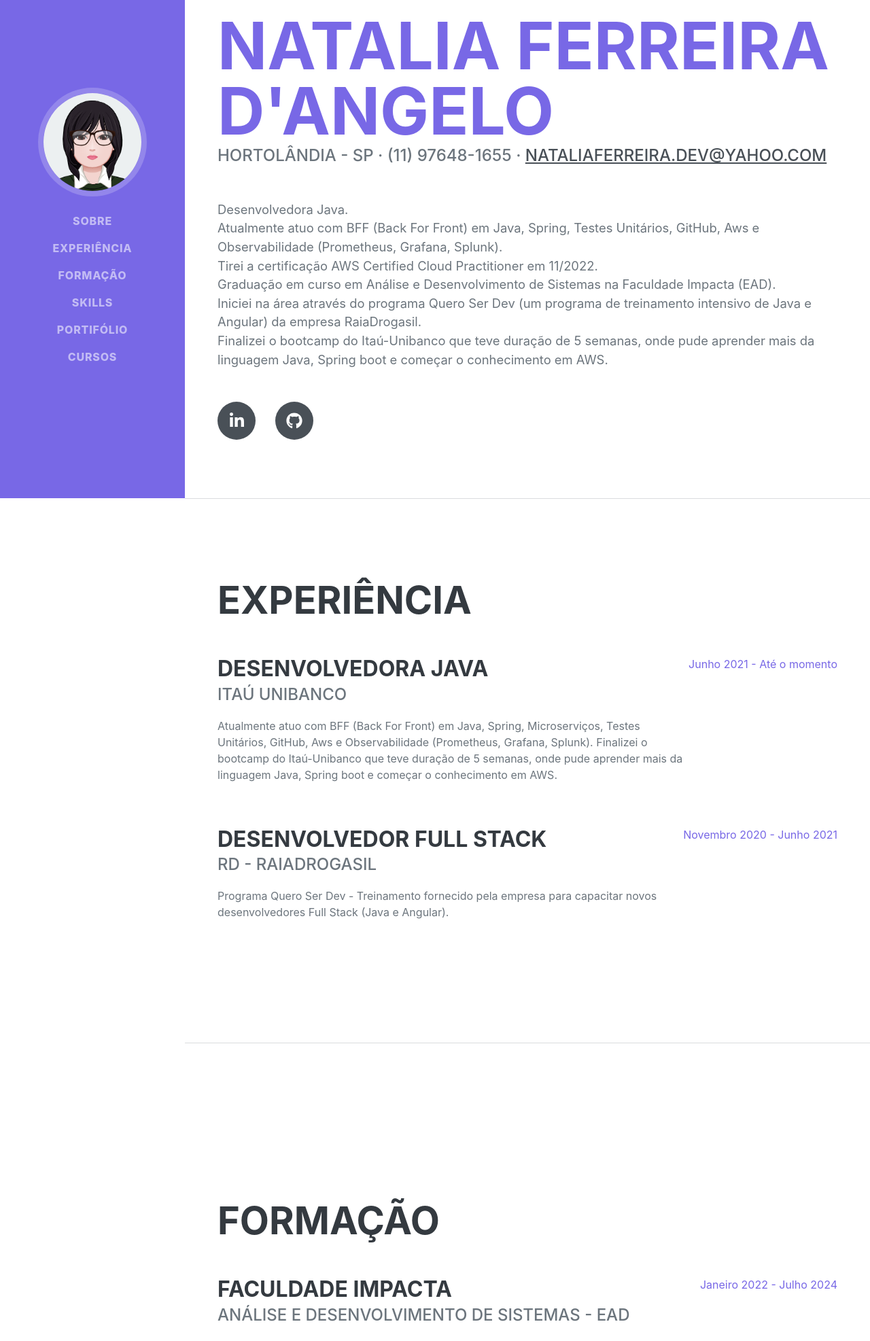
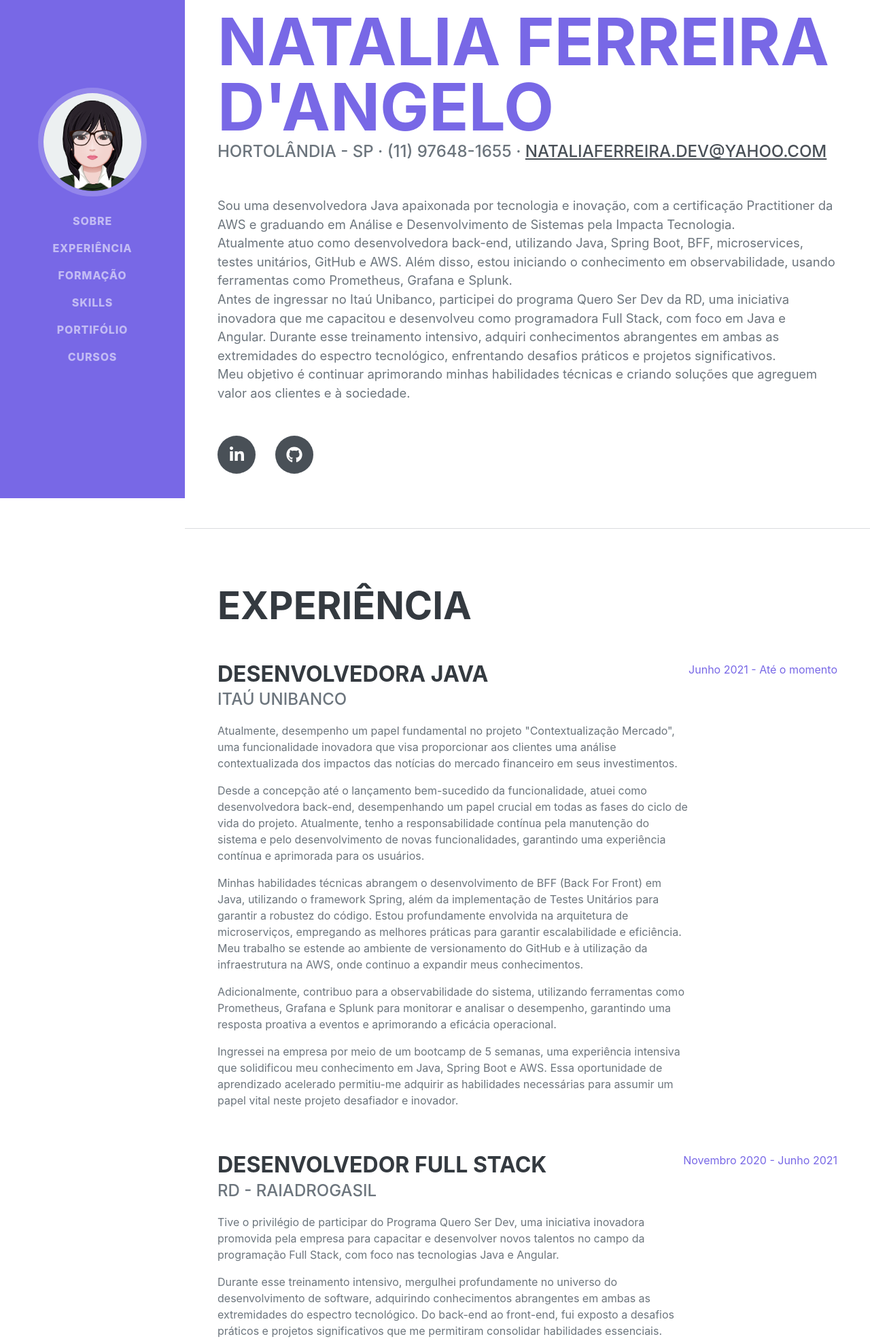
Before and after one commit to NataliaFerreiraDev/NataliaFerreiraDev.github.io, a plain HTML site: page index.html in a window 1280 px wide. Shown: the part 67-2040 px from the top of the page at 68% size. Drawn offline with nearby package versions, Linux system fonts and the light colour scheme; a web font is replaced by a local one.

Commit message:
Melhoria das descricoes das experiencias

```diff
--- a/index.html
+++ b/index.html
@@ -52,15 +52,15 @@
                     Hortolândia - SP · (11) 97648-1655 ·
                     <a href="mailto:nataliaferreira.dev@yahoo.com">nataliaferreira.dev@yahoo.com</a>
                 </div>
-                <p class="lead mb-5">Desenvolvedora Java.<br>
-                    Atualmente atuo com BFF (Back For Front) em Java, Spring, Testes Unitários, GitHub, Aws e
-                    Observabilidade (Prometheus, Grafana, Splunk).<br>
-                    Tirei a certificação AWS Certified Cloud Practitioner em 11/2022.<br>
-                    Graduação em curso em Análise e Desenvolvimento de Sistemas na Faculdade Impacta (EAD).<br>
-                    Iniciei na área através do programa Quero Ser Dev (um programa de treinamento intensivo de Java e
-                    Angular) da empresa RaiaDrogasil.<br>
-                    Finalizei o bootcamp do Itaú-Unibanco que teve duração de 5 semanas, onde pude aprender mais da
-                    linguagem Java, Spring boot e começar o conhecimento em AWS.
+                <p class="lead mb-5">
+                    Sou uma desenvolvedora Java apaixonada por tecnologia e inovação,
+                    com a certificação Practitioner da AWS e graduando em Análise e Desenvolvimento de Sistemas pela Impacta Tecnologia. <br>
+                    Atualmente atuo como desenvolvedora back-end, utilizando Java, Spring Boot, BFF, microservices, testes unitários, GitHub e AWS.
+                    Além disso, estou iniciando o conhecimento em observabilidade, usando ferramentas como Prometheus, Grafana e Splunk.<br>
+                    Antes de ingressar no Itaú Unibanco, participei do programa Quero Ser Dev da RD, uma iniciativa inovadora que me capacitou e
+                    desenvolveu como programadora Full Stack, com foco em Java e Angular. Durante esse treinamento intensivo, adquiri conhecimentos
+                    abrangentes em ambas as extremidades do espectro tecnológico, enfrentando desafios práticos e projetos significativos.<br>
+                    Meu objetivo é continuar aprimorando minhas habilidades técnicas e criando soluções que agreguem valor aos clientes e à sociedade.
                 </p>
                 <div class="social-icons">
                     <a class="social-icon" href="https://www.linkedin.com/in/nataliafdangelo/" target="_blank"><i
@@ -79,12 +79,30 @@
                     <div class="flex-grow-1">
                         <h3 class="mb-0">Desenvolvedora Java</h3>
                         <div class="subheading mb-3">Itaú Unibanco</div>
-                        <p>
-                            Atualmente atuo com BFF (Back For Front) em Java, Spring, Microserviços, Testes Unitários,
-                            GitHub, Aws e Observabilidade (Prometheus, Grafana, Splunk).
-                            Finalizei o bootcamp do Itaú-Unibanco que teve duração de 5 semanas, onde pude aprender mais
-                            da linguagem Java, Spring boot e começar o conhecimento em AWS.
-                        </p>
+                            <p>
+                                Atualmente, desempenho um papel fundamental no projeto "Contextualização Mercado", uma funcionalidade inovadora que visa proporcionar
+                                aos clientes uma análise contextualizada dos impactos das notícias do mercado financeiro em seus investimentos.
+                            </p>
+                            <p>
+                                Desde a concepção até o lançamento bem-sucedido da funcionalidade, atuei como desenvolvedora back-end, desempenhando um papel crucial
+                                em todas as fases do ciclo de vida do projeto. Atualmente, tenho a responsabilidade contínua pela manutenção do sistema e pelo
+                                desenvolvimento de novas funcionalidades, garantindo uma experiência contínua e aprimorada para os usuários.
+                            </p>
+                            <p>
+                                Minhas habilidades técnicas abrangem o desenvolvimento de BFF (Back For Front) em Java, utilizando o framework Spring, além da
+                                implementação de Testes Unitários para garantir a robustez do código. Estou profundamente envolvida na arquitetura de microserviços,
+                                empregando as melhores práticas para garantir escalabilidade e eficiência. Meu trabalho se estende ao ambiente de versionamento do
+                                GitHub e à utilização da infraestrutura na AWS, onde continuo a expandir meus conhecimentos.
+                            </p>
+                            <p>
+                                Adicionalmente, contribuo para a observabilidade do sistema, utilizando ferramentas como Prometheus, Grafana e Splunk para monitorar e
+                                analisar o desempenho, garantindo uma resposta proativa a eventos e aprimorando a eficácia operacional.
+                            </p>
+                            <p>
+                                Ingressei na empresa por meio de um bootcamp de 5 semanas, uma experiência intensiva que solidificou meu conhecimento em Java, Spring
+                                Boot e AWS. Essa oportunidade de aprendizado acelerado permitiu-me adquirir as habilidades necessárias para assumir um papel vital
+                                neste projeto desafiador e inovador.
+                            </p>
                     </div>
                     <div class="flex-shrink-0"><span class="text-primary">Junho 2021 - Até o momento</span></div>
                 </div>
@@ -92,10 +110,24 @@
                     <div class="flex-grow-1">
                         <h3 class="mb-0">Desenvolvedor Full Stack</h3>
                         <div class="subheading mb-3">RD - RaiaDrogasil</div>
-                        <p>
-                            Programa Quero Ser Dev - Treinamento fornecido pela empresa para capacitar novos
-                            desenvolvedores Full Stack (Java e Angular).
-                        </p>
+                            <p>
+                                Tive o privilégio de participar do Programa Quero Ser Dev, uma iniciativa inovadora promovida pela empresa para capacitar e desenvolver
+                                novos talentos no campo da programação Full Stack, com foco nas tecnologias Java e Angular.
+                            </p>
+                            <p>
+                                Durante esse treinamento intensivo, mergulhei profundamente no universo do desenvolvimento de software, adquirindo conhecimentos
+                                abrangentes em ambas as extremidades do espectro tecnológico. Do back-end ao front-end, fui exposto a desafios práticos e projetos
+                                significativos que me permitiram consolidar habilidades essenciais.
+                            </p>
+                            <p>
+                                No âmbito do desenvolvimento Full Stack, aprimorei minha proficiência em Java, explorando sua aplicação robusta e versátil no back-end.
+                                Além disso, mergulhei no mundo dinâmico do Angular para desenvolver interfaces de usuário interativas e responsivas.
+                            </p>
+                            <p>
+                                O programa também proporcionou uma imersão prática em metodologias ágeis, colaboração em equipe e práticas modernas de desenvolvimento
+                                de software. Através de mentoring e feedback contínuo, fui capacitado a aprimorar minhas habilidades técnicas e a compreender a
+                                importância da colaboração para o sucesso de projetos complexos.
+                            </p>
                     </div>
                     <div class="flex-shrink-0"><span class="text-primary">Novembro 2020 - Junho 2021</span></div>
                 </div>
@@ -130,31 +162,31 @@
                 <div class="subheading mb-3">Ferramentas de Linguagem e Programação</div>
                 <ul class="list-inline dev-icons">
                     <li class="list-inline-item">
-                        <img align="center" alt="Natalia-Java" height="30" width="40"
+                        <img align="center" alt="Natalia-Java" height="80" width="100"
                             src="https://img.shields.io/badge/Java-ED8B00?style=for-the-badge&logo=java&logoColor=white">
                     </li>
                     <li class="list-inline-item">
-                        <img align="center" alt="Natalia-Spring" height="30" width="40"
+                        <img align="center" alt="Natalia-Spring" height="80" width="100"
                             src="https://img.shields.io/badge/Spring-6DB33F?style=for-the-badge&logo=spring&logoColor=white">
                     </li>
                     <li class="list-inline-item">
-                        <img align="center" alt="Natalia-AWS" height="30" width="30"
+                        <img align="center" alt="Natalia-AWS" height="80" width="100"
                             src="https://static-00.iconduck.com/assets.00/aws-icon-2048x2048-274bm1xi.png">
                     </li>
                     <li class="list-inline-item">
-                        <img align="center" alt="Natalia-Angular" height="30" width="40"
+                        <img align="center" alt="Natalia-Angular" height="80" width="100"
                             src="https://img.shields.io/badge/Angular-DD0031?style=for-the-badge&logo=angular&logoColor=white">
                     </li>
                     <li class="list-inline-item">
-                        <img align="center" alt="Natalia-HTML" height="30" width="40"
+                        <img align="center" alt="Natalia-HTML" height="80" width="100"
                             src="https://raw.githubusercontent.com/devicons/devicon/master/icons/html5/html5-original.svg">
                     </li>
                     <li class="list-inline-item">
-                        <img align="center" alt="Natalia-CSS" height="30" width="40"
+                        <img align="center" alt="Natalia-CSS" height="80" width="100"
                             src="https://raw.githubusercontent.com/devicons/devicon/master/icons/css3/css3-original.svg">
                     </li>
                     <li class="list-inline-item">
-                        <img align="center" alt="Natalia-Bootstrap" height="30" width="40"
+                        <img align="center" alt="Natalia-Bootstrap" height="80" width="100"
                             src="https://img.shields.io/badge/Bootstrap-563D7C?style=for-the-badge&logo=bootstrap&logoColor=whiteg">
                     </li>
                 </ul>
```
